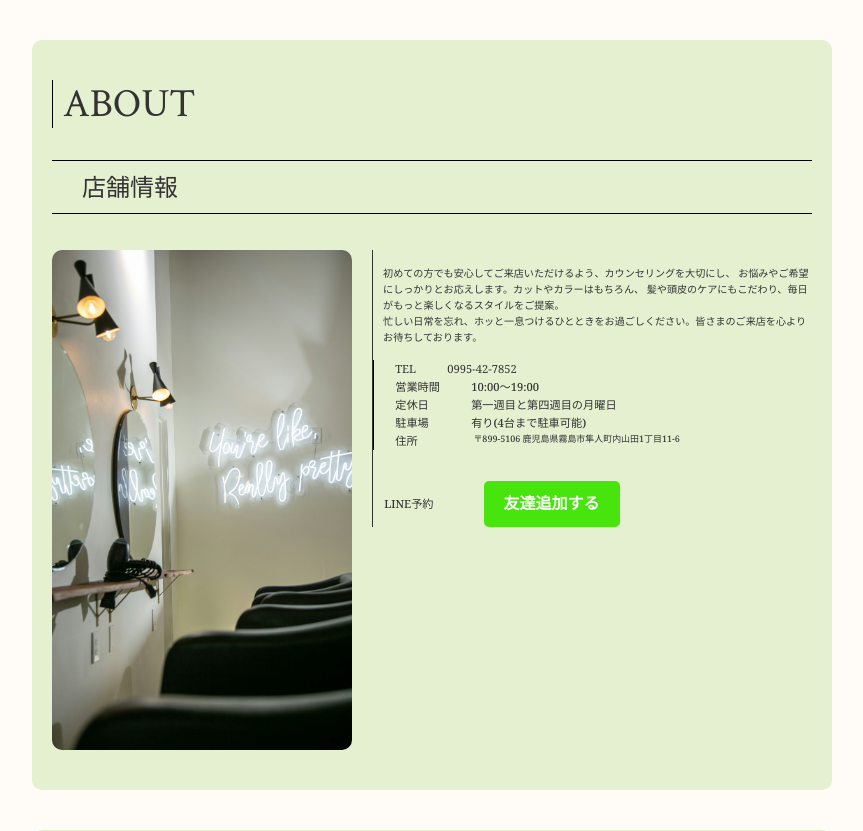
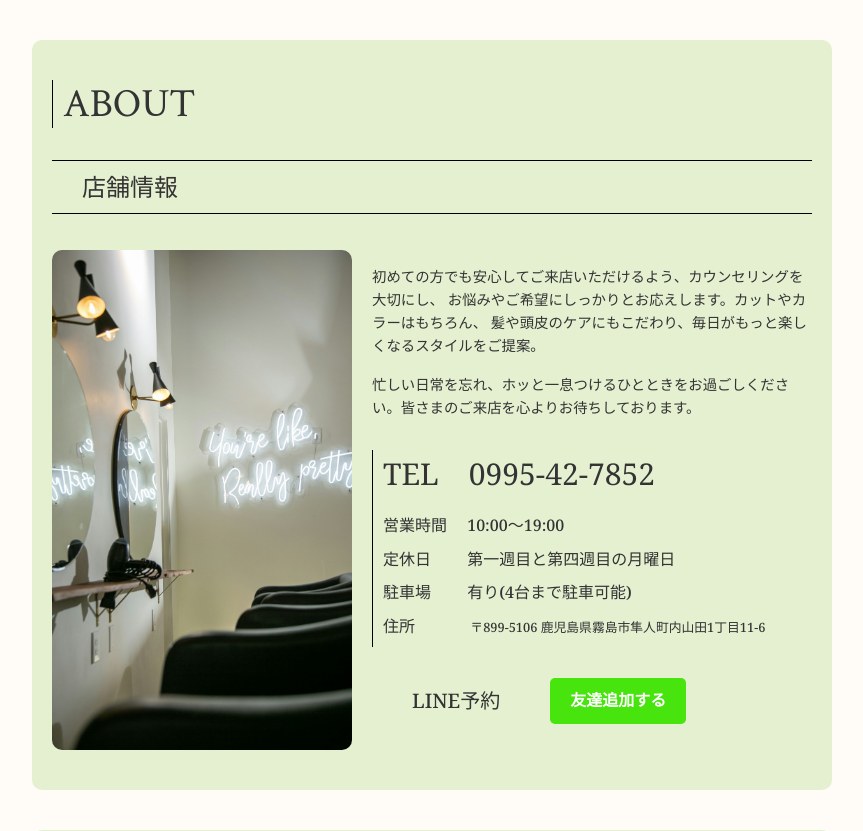
Before and after one commit to Naru081/salon-site, a PHP site: page /html/index.html in a window 1280 px wide. Shown: the part 1227-2058 px from the top of the page, without its empty margins (208-1071 px from the left). Run offline with PHP 8.4, Linux system fonts and the light colour scheme.

Commit message:
idを追加
ABOUTの体裁が崩れたのでfooterにidを追加

```diff
--- a/css/style.css
+++ b/css/style.css
@@ -287,7 +287,7 @@ p.menu-text{
     font-style: regular;
     font-variation-settings:"wdth" 100;
 }
-div.info p{
+#footer div.info p{
     display: flex;
     flex-direction: row;
     gap: 20px;
@@ -298,7 +298,7 @@ div.info p{
     margin-bottom: 0;
 }
 /* テキストの詳細設定 */
-div.info{
+#fotter div.info{
     border-left: solid 1px;
 }
 #footer p.info-name{
```
